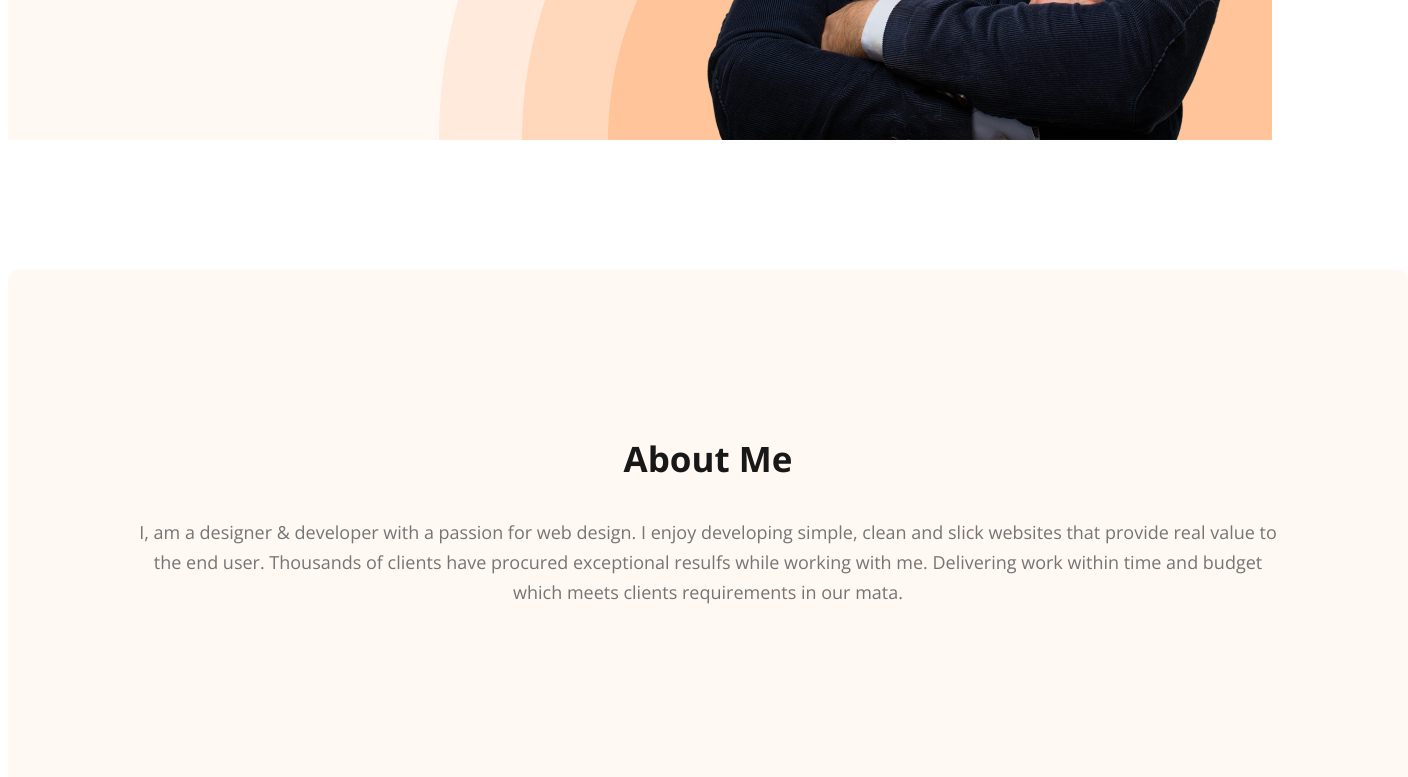
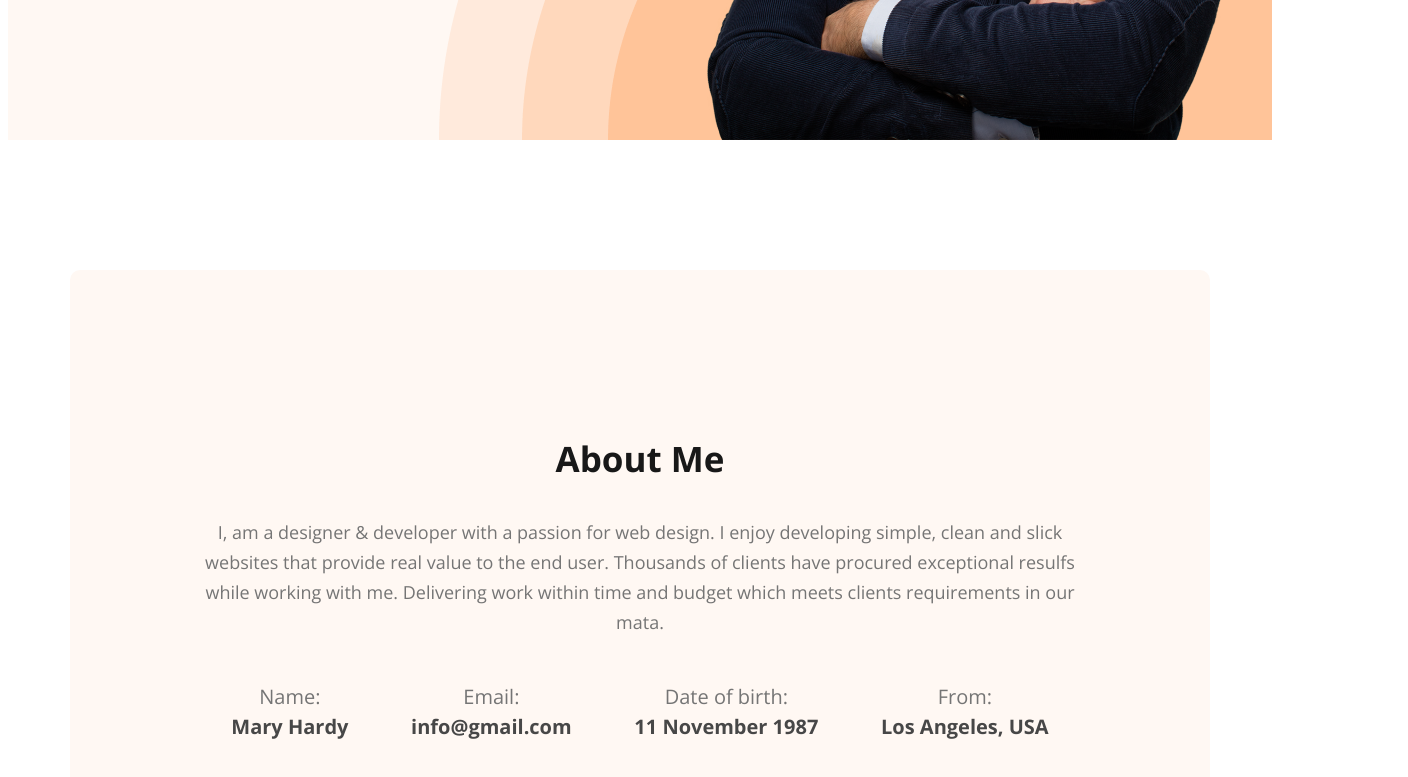
Before and after one commit to T-ahiti/webdeveloper-portfolio, a plain HTML site: page index.html in a window 1280 px wide. Shown: the part 725-1502 px from the top of the page, 1408 px wide, since content can reach past the window. Drawn offline with nearby package versions, Linux system fonts and the light colour scheme.

Commit message:
added about information

```diff
--- a/index.html
+++ b/index.html
@@ -40,6 +40,27 @@
         <section class="about">
             <h3 class="section-title">About Me</h3>
             <p class="section-description">I, am a designer & developer with a passion for web design. I enjoy developing simple, clean and slick websites that provide real value to the end user. Thousands of clients have procured exceptional resulfs while working with me. Delivering work within time and budget which meets clients requirements in our mata.</p>
+
+            <div class="about-info-container">
+                <!-- .about-info*4>h4.info-title+p.info-description -->
+                <div class="about-info">
+                    <h4 class="info-title">Name:</h4>
+                    <p class="info-description">Mary Hardy</p>
+                </div>
+                <div class="about-info">
+                    <h4 class="info-title">Email:</h4>
+                    <p class="info-description">info@gmail.com</p>
+                </div>
+                <div class="about-info">
+                    <h4 class="info-title">Date of birth:</h4>
+                    <p class="info-description">11 November 1987</p>
+                </div>
+                <div class="about-info">
+                    <h4 class="info-title">From:</h4>
+                    <p class="info-description">Los Angeles, USA</p>
+                </div>
+
+            </div>
         </section>
     </main>
 
--- a/styles/portfolio.css
+++ b/styles/portfolio.css
@@ -21,7 +21,7 @@ body {
 }
 
 .section-description {
-    color:  #757575;
+    color: #757575;
     text-align: center;
     font-size: 18px;
     font-weight: 400;
@@ -38,10 +38,10 @@ nav {
 }
 
 .nav-title {
-    color: var(--Dark-01, #181818);
+    color: #181818;
     font-size: 45px;
     font-weight: 800;
-    margin left: 230px;
+    margin-left: 230px;
 }
 
 #r {
@@ -100,7 +100,7 @@ nav a {
 .banner-greeting {
     font-size: 45px;
     margin-left: 10px;
-    color: var(--Dark-02, #474747);
+    color: #474747;
     font-style: normal;
     font-weight: 600;
     line-height: normal;
@@ -114,7 +114,7 @@ nav a {
 
 .banner-title {
     font-size: 85px;
-    color: var(--Dark-01, #181818);
+    color: #181818;
     font-size: 85px;
     font-style: normal;
     font-weight: 700;
@@ -131,7 +131,7 @@ nav a {
 }
 
 .banner-conc {
-    color: var(--Dark-03, #757575);
+    color: #757575;
     font-family: "Open Sans";
     font-size: 18px;
     font-style: normal;
@@ -163,15 +163,47 @@ nav a {
 }
 
 /* main section styles, body start */
+main {
+    max-width: 1140px;
+    justify-content: center;
+    margin: 0px auto;
+
+}
 
 /*about me*/
 
 .about {
 
     padding: 130px;
-    width: 1140px;
-    height: 550px;
     border-radius: 10px;
     background: #FFF8F3;
-    margin: 130px 0;
+    margin: 130px 0px;
+
 }
+
+.about-info-container {
+    display: flex;
+    justify-content: space-around;
+}
+
+.about-info {
+    text-align: center;
+}
+
+.info-title {
+    color: #757575;
+    text-align: center;
+    font-size: 20px;
+    font-weight: 400;
+    line-height: 30px;
+    margin-bottom: 0px;
+    /* 150% */
+}
+
+.info-description {
+    color: #474747;
+    font-size: 20px;
+    font-weight: 700;
+    line-height: 30px;
+    margin-top: 0px;
+}
```
